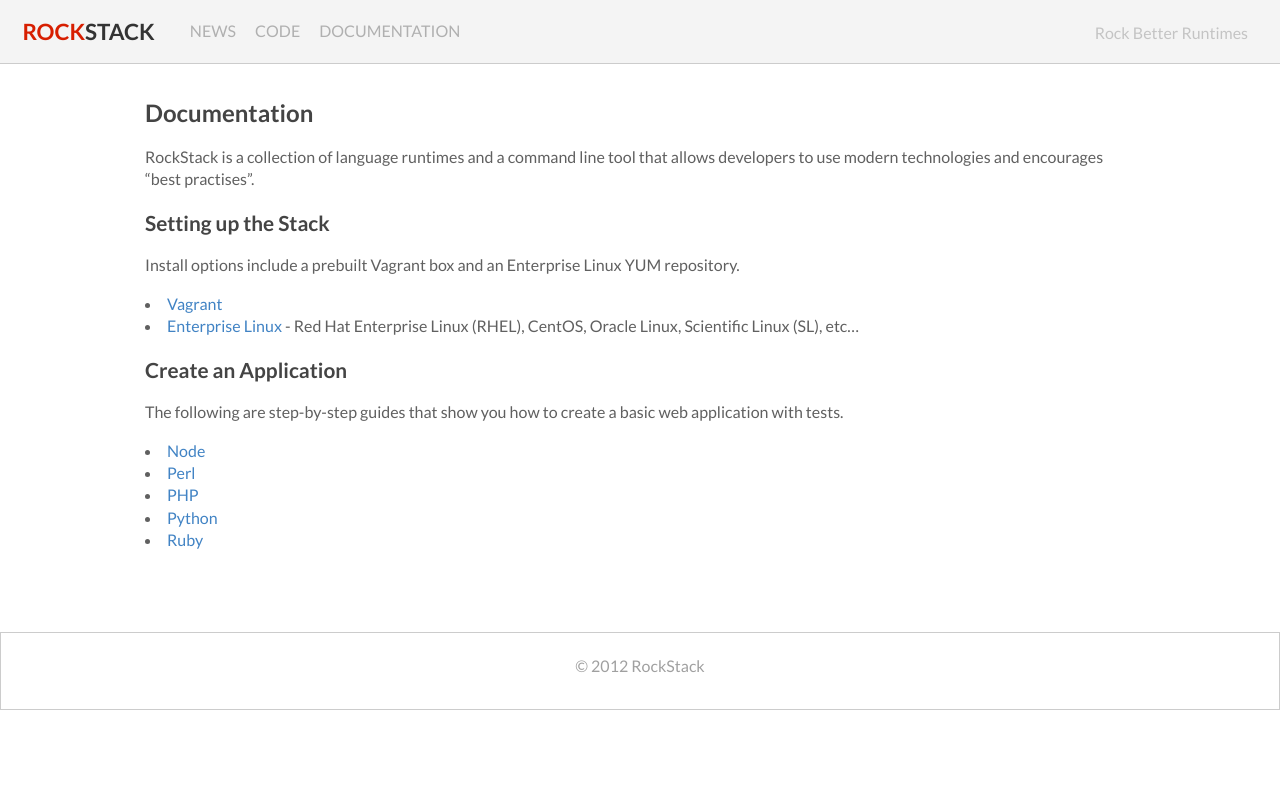
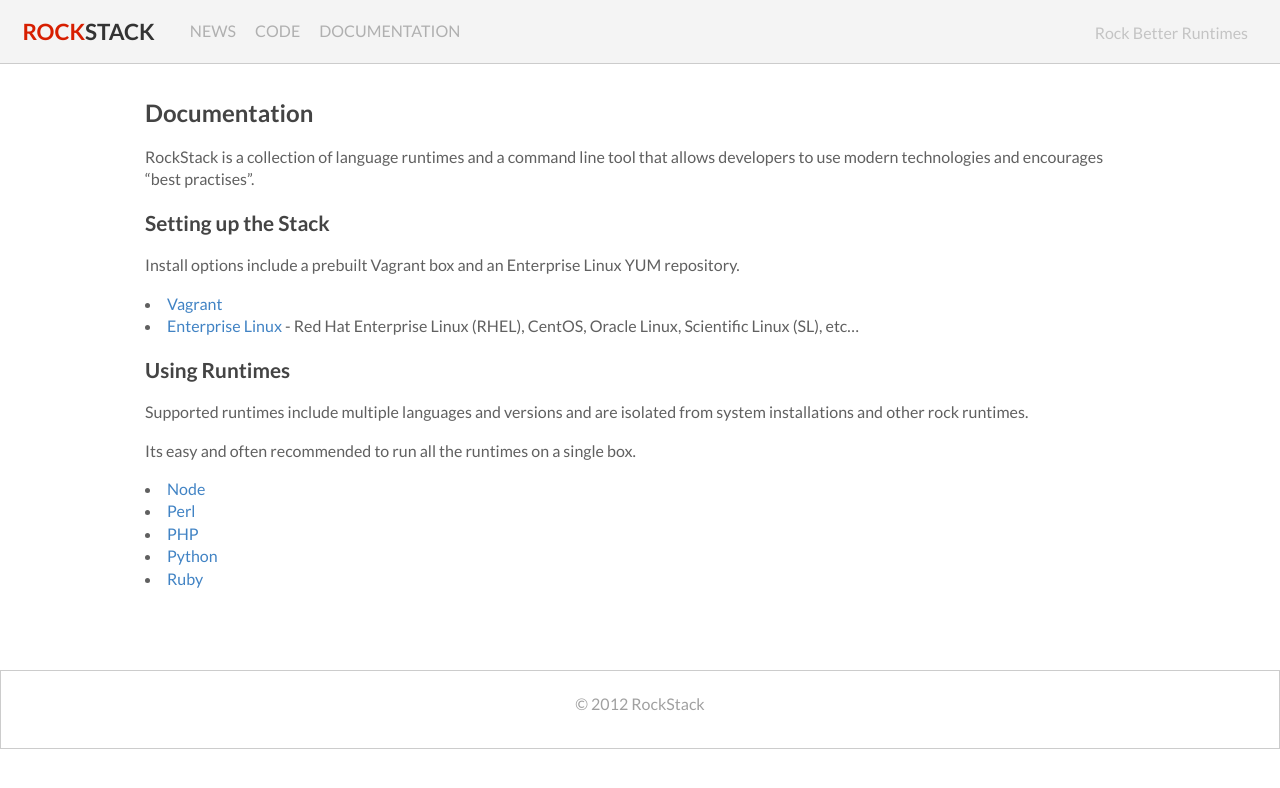
Before and after one commit to silas/rock, a Jekyll site: the page built from docs/index.md, in a window 1280 px wide. Shown: the top 788 px of the page. Built offline with Jekyll 4.4.1, drawn with Linux system fonts in a browser that asks for light colours.

Commit message:
Start on runtime specific docs

```diff
--- a/docs/index.md
+++ b/docs/index.md
@@ -17,13 +17,15 @@
  * [Enterprise Linux](/docs/install/el/) - Red Hat Enterprise Linux (RHEL), CentOS,
    Oracle Linux, Scientific Linux (SL), etc...
 
-## Create an Application
+## Using Runtimes
 
-The following are step-by-step guides that show you how to create a basic web
-application with tests.
+Supported runtimes include multiple languages and versions and are isolated
+from system installations and other rock runtimes.
 
- * [Node](/docs/node/getting-started/)
- * [Perl](/docs/perl/getting-started/)
- * [PHP](/docs/php/getting-started/)
- * [Python](/docs/python/getting-started/)
- * [Ruby](/docs/ruby/getting-started/)
+Its easy and often recommended to run all the runtimes on a single box.
+
+ * [Node](/docs/node/)
+ * [Perl](/docs/perl/)
+ * [PHP](/docs/php/)
+ * [Python](/docs/python/)
+ * [Ruby](/docs/ruby/)
```
Also changed, not shown: other parts of docs/index.md (+1 -1 lines), docs/node/index.md (added, +16 -0 lines), docs/perl/index.md (added, +16 -0 lines), docs/php/index.md (added, +16 -0 lines), docs/python/index.md (added, +19 -0 lines), docs/ruby/index.md (added, +16 -0 lines).
